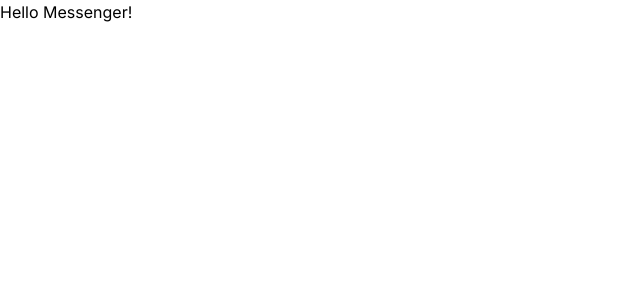
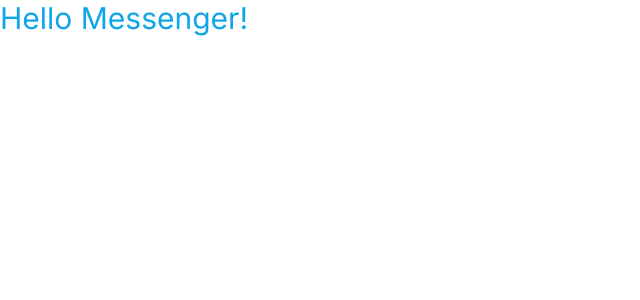
Before and after one commit to ynzhang23/messenger-clone, a Next.js app: page / in a window 1280 px wide. Shown: the top 300 px of the page, without its empty margins (0-640 px from the left). Built offline with nearby package versions, Linux system fonts and the light colour scheme.

Commit message:
Edit homepage font styles

```diff
--- a/app/page.tsx
+++ b/app/page.tsx
@@ -1,9 +1,7 @@
-import Image from 'next/image'
-
 export default function Home() {
   return (
     <div>
-      <p>Hello Messenger!</p>
+      <p className='text-sky-500 text-3xl'>Hello Messenger!</p>
     </div>
   )
 }
```
